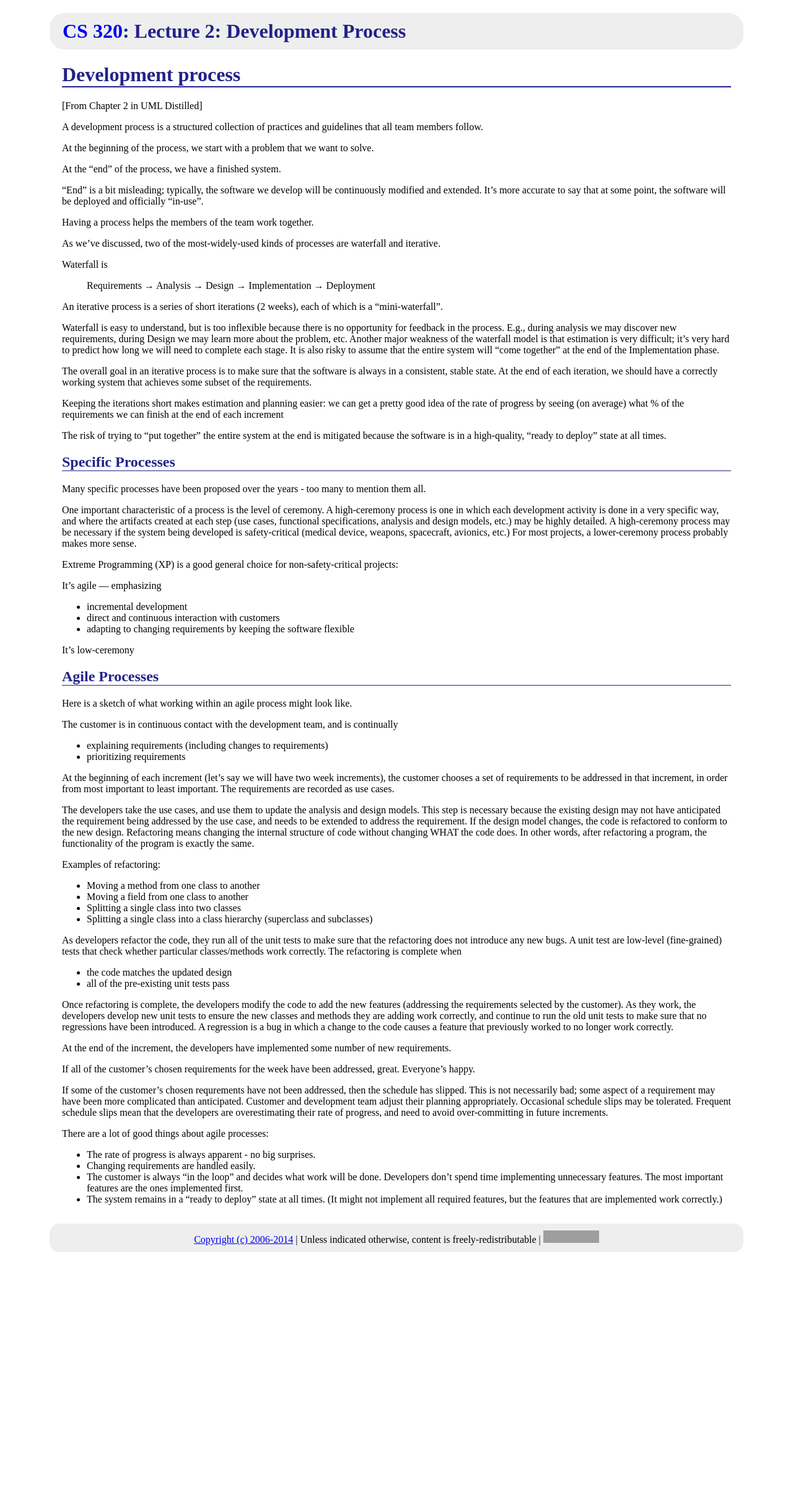
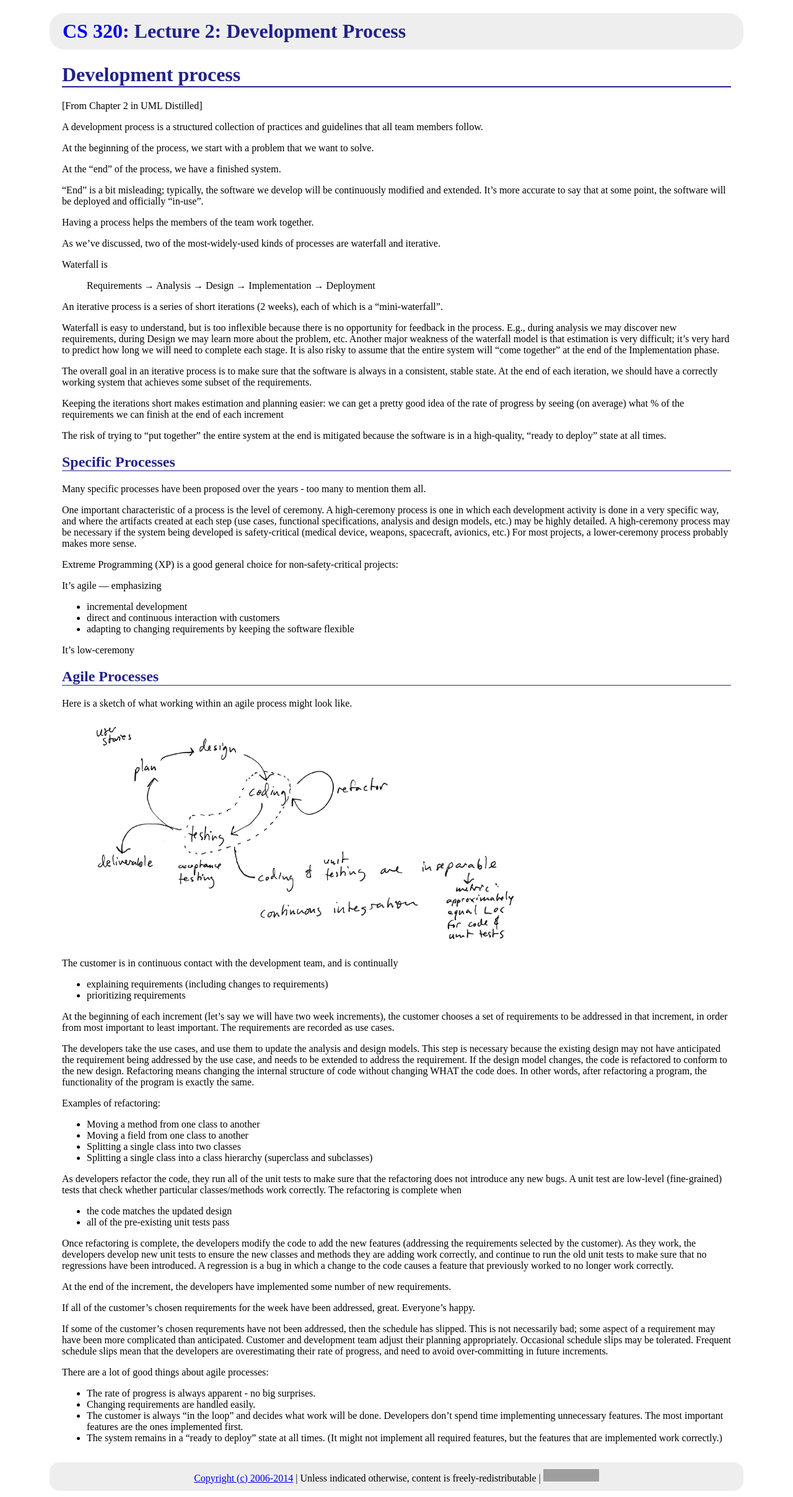
Before and after one commit to ycpcs/cs320-spring2014, a Jekyll site: the page built from lectures/lecture02.md, in a window 1280 px wide. Shown: the whole page at 62% size. Built offline with Jekyll 4.4.1, drawn with Linux system fonts in a browser that asks for light colours; Markdown is read by kramdown in place of the engine named in the settings; before the commit the page ends 2030 px from its top, so only the background shows below that; grey boxes are pictures that could not be loaded.

Commit message:
fix missing diagram

```diff
--- a/lectures/lecture02.md
+++ b/lectures/lecture02.md
@@ -56,6 +56,8 @@ Agile Processes
 
 Here is a sketch of what working within an agile process might look like.
 
+> <img style="width: 700px;" src="figures/xpProcess.png" />
+
 The customer is in continuous contact with the development team, and is continually
 
 -   explaining requirements (including changes to requirements)
```
